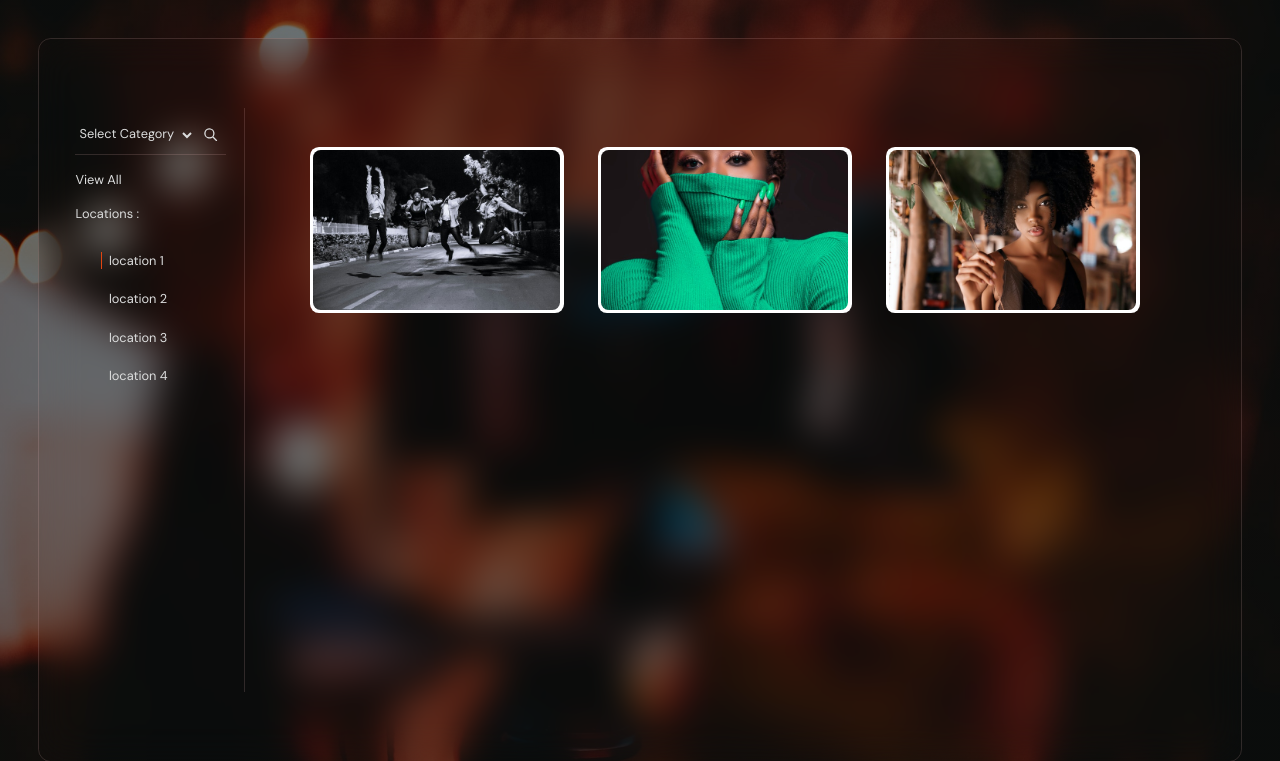
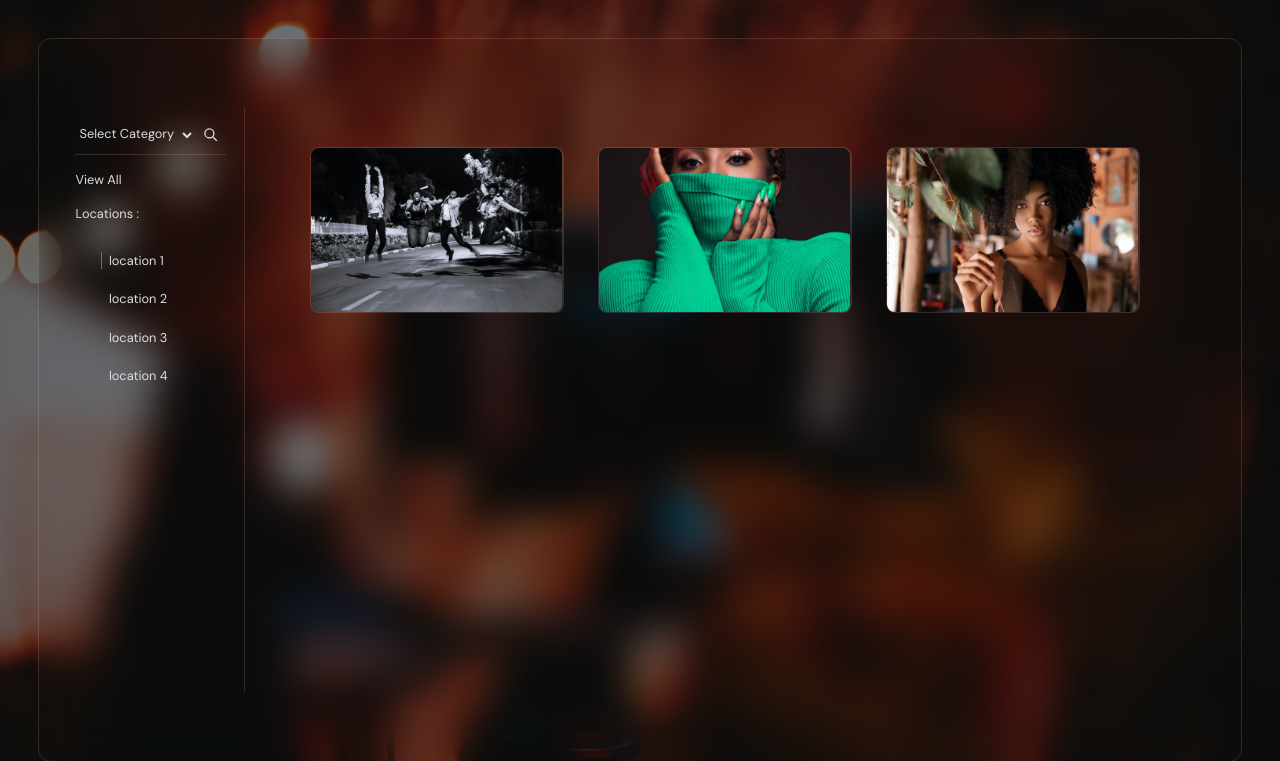
Before and after one commit to thesmartcoder7/gallery, a Django app: page /all/ in a window 1280 px wide. Shown: the top 761 px of the page. Run offline with Django 4.2, Linux system fonts and the light colour scheme.

Commit message:
style: structure and style the gallery page

```diff
--- a/album/static/album/css/album.css
+++ b/album/static/album/css/album.css
@@ -129,6 +129,10 @@ main .menu form button svg {
   color: #dcdddd;
 }
 
+main .menu form button svg:hover {
+  color: #ffcbcb5e;
+}
+
 main .menu .all {
   margin: 5% 0;
   cursor: pointer;
@@ -194,18 +198,18 @@ main .photos .image {
   -webkit-box-pack: center;
       -ms-flex-pack: center;
           justify-content: center;
-  background-color: white;
+  background-color: #ffcbcb27;
   border-radius: 0.7vw;
   margin: 1.9% 1%;
   -o-object-fit: cover;
      object-fit: cover;
-  padding: 0.4%;
+  padding: 0.2%;
   position: relative;
 }
 
 main .photos .image .display-image {
   width: 100%;
-  height: 12.5vw;
+  height: 12.8vw;
   -o-object-fit: cover;
      object-fit: cover;
   border-radius: 0.6vw;
@@ -215,8 +219,8 @@ main .photos .image .display-image {
 }
 
 main .photos .image .display-image:hover {
-  -webkit-transform: scale(1.05);
-          transform: scale(1.05);
+  -webkit-transform: scale(1.03);
+          transform: scale(1.03);
   -webkit-transition: 0.3s ease-in-out;
   transition: 0.3s ease-in-out;
 }
@@ -261,7 +265,7 @@ main .photos .image .modal .closer-div p {
 }
 
 main .photos .image .modal .closer-div p:hover {
-  color: #e24510;
+  color: #ffcbcb5e;
 }
 
 main .photos .image .modal .full-image {
@@ -276,7 +280,7 @@ main .photos .image .modal .full-image {
   -webkit-box-pack: center;
       -ms-flex-pack: center;
           justify-content: center;
-  border-right: 0.07vw solid #ffcbcb27;
+  border-right: 0.07vw solid #ffcbcb5e;
 }
 
 main .photos .image .modal .full-image img {
--- a/album/static/album/css/album.scss
+++ b/album/static/album/css/album.scss
@@ -79,10 +79,14 @@ main {
         background-color: transparent;
         cursor: pointer;
         padding: 2% 5%;
+
         svg {
           width: 1.2vw;
           height: 1.2vw;
           color: #dcdddd;
+          &:hover {
+            color: #ffcbcb5e;
+          }
         }
       }
     }
@@ -136,22 +140,22 @@ main {
       display: flex;
       align-items: center;
       justify-content: center;
-      background-color: white;
+      background-color: #ffcbcb27;
       border-radius: 0.7vw;
       margin: 1.9% 1%;
       object-fit: cover;
-      padding: 0.4%;
+      padding: 0.2%;
       position: relative;
 
       .display-image {
         width: 100%;
-        height: 12.5vw;
+        height: 12.8vw;
         object-fit: cover;
         border-radius: 0.6vw;
         cursor: pointer;
         transition: 0.3s ease-in-out;
         &:hover {
-          transform: scale(1.05);
+          transform: scale(1.03);
           transition: 0.3s ease-in-out;
         }
       }
@@ -182,7 +186,7 @@ main {
             font-size: 1.1vw;
             cursor: pointer;
             &:hover {
-              color: #e24510;
+              color: #ffcbcb5e;
             }
           }
         }
@@ -193,7 +197,7 @@ main {
           display: flex;
           align-items: center;
           justify-content: center;
-          border-right: 0.07vw solid #ffcbcb27;
+          border-right: 0.07vw solid #ffcbcb5e;
 
           img {
             width: auto;
```
Also changed, not shown: 1 other file.
